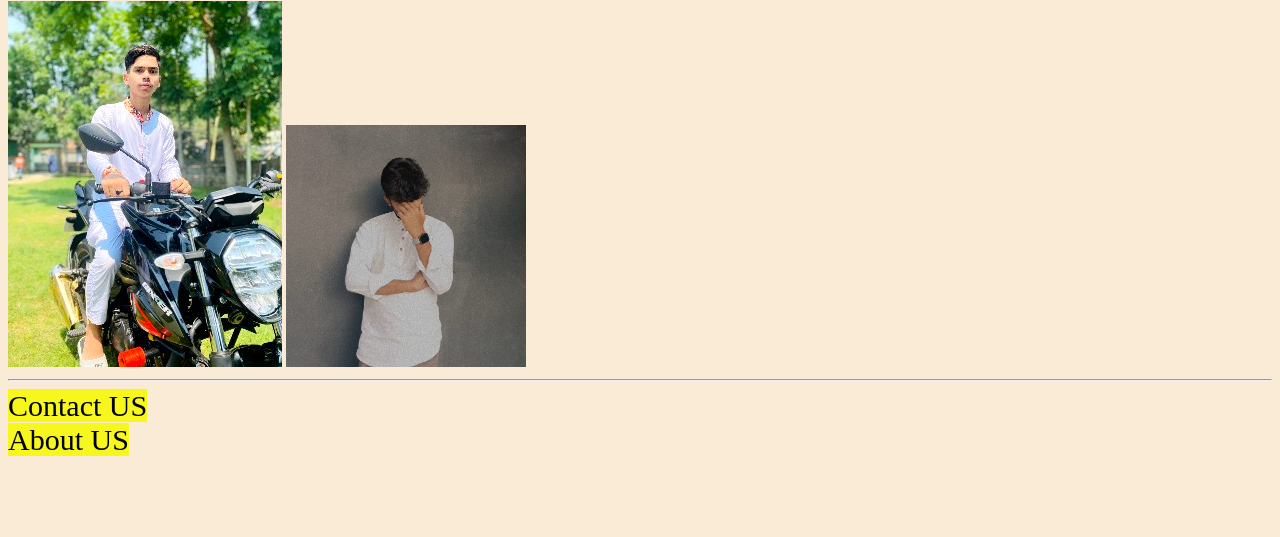
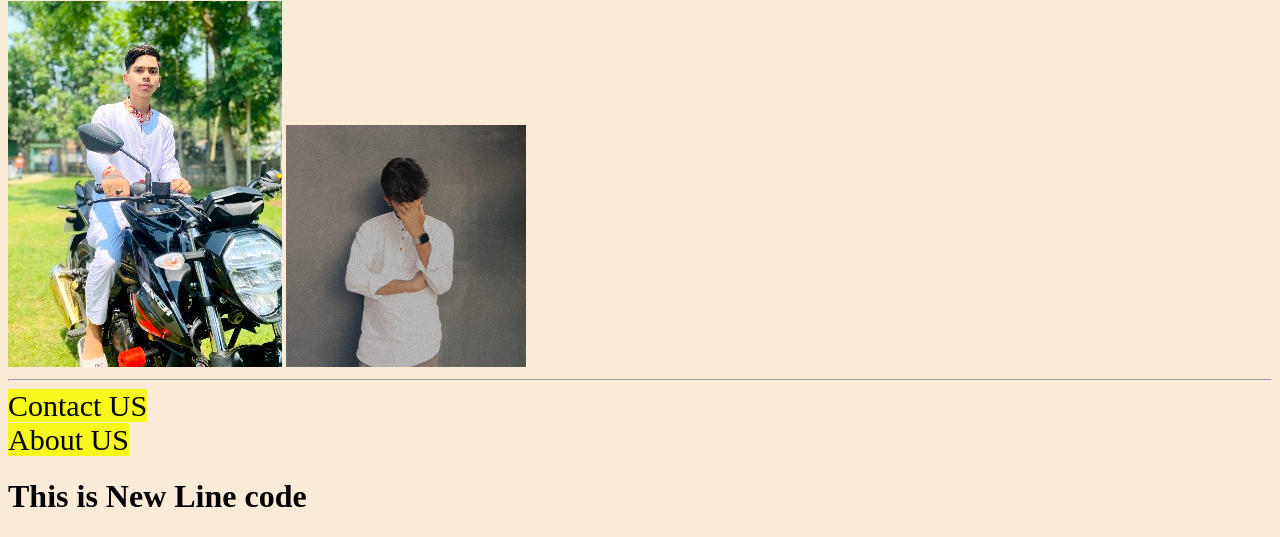
Before and after one commit to milonhossain01/First-project, a plain HTML site: page index.html in a window 1280 px wide. Shown: the part 588-1125 px from the top of the page. Before the commit the page ends 1053 px from the top, so only its background shows below. Drawn offline with Linux system fonts and the light colour scheme.

Commit message:
new h1 line added

```diff
--- a/index.html
+++ b/index.html
@@ -24,6 +24,7 @@
 
     <a style="font-size:30px; background-color: rgb(247, 247, 29); color: black; text-decoration: none;" href="contact.html">Contact US</a> <br>
     <a style="font-size:30px; background-color: rgb(247, 247, 29); color: black; text-decoration: none;" href="about.html">About US</a>
+    <h1>This is New Line code</h1>
 
 </body>
 </html>
```
